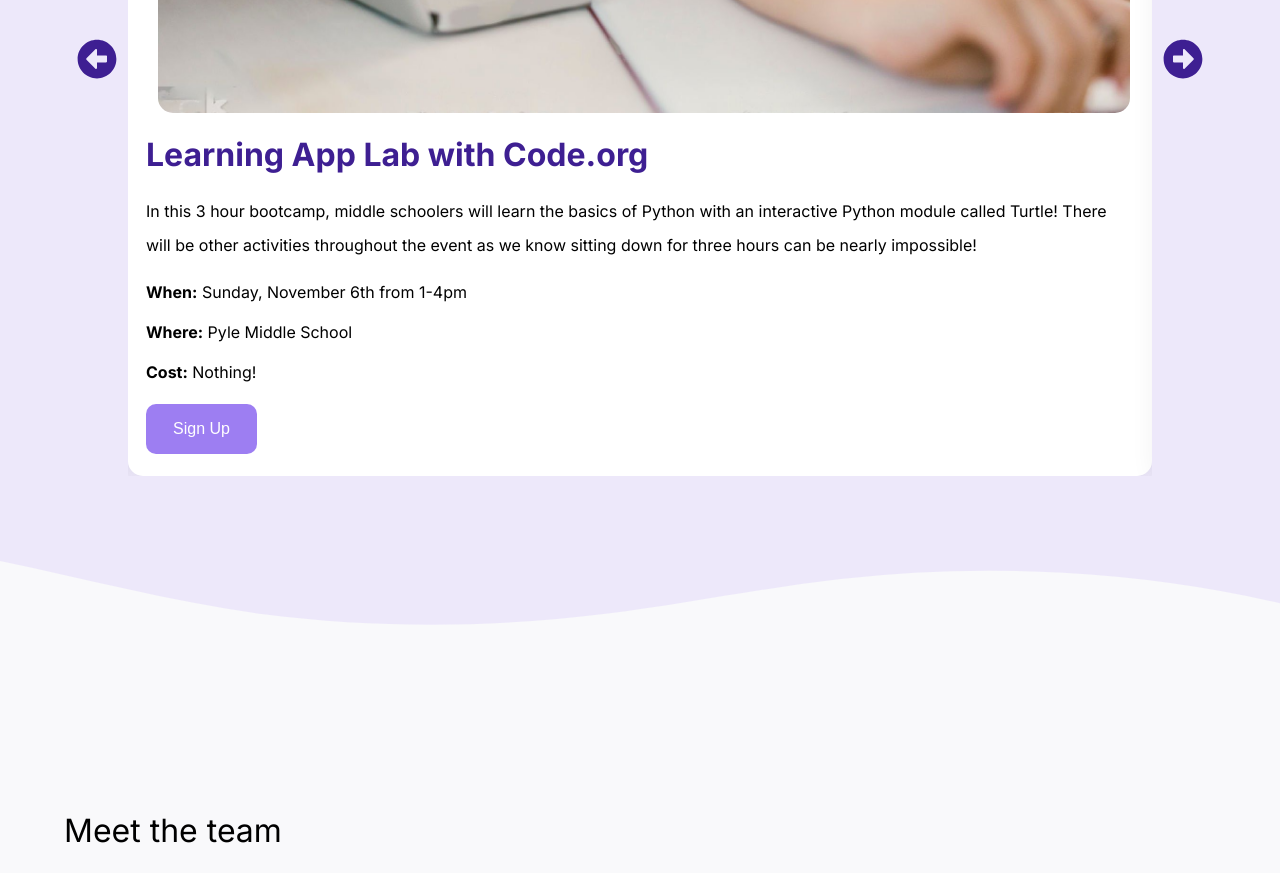
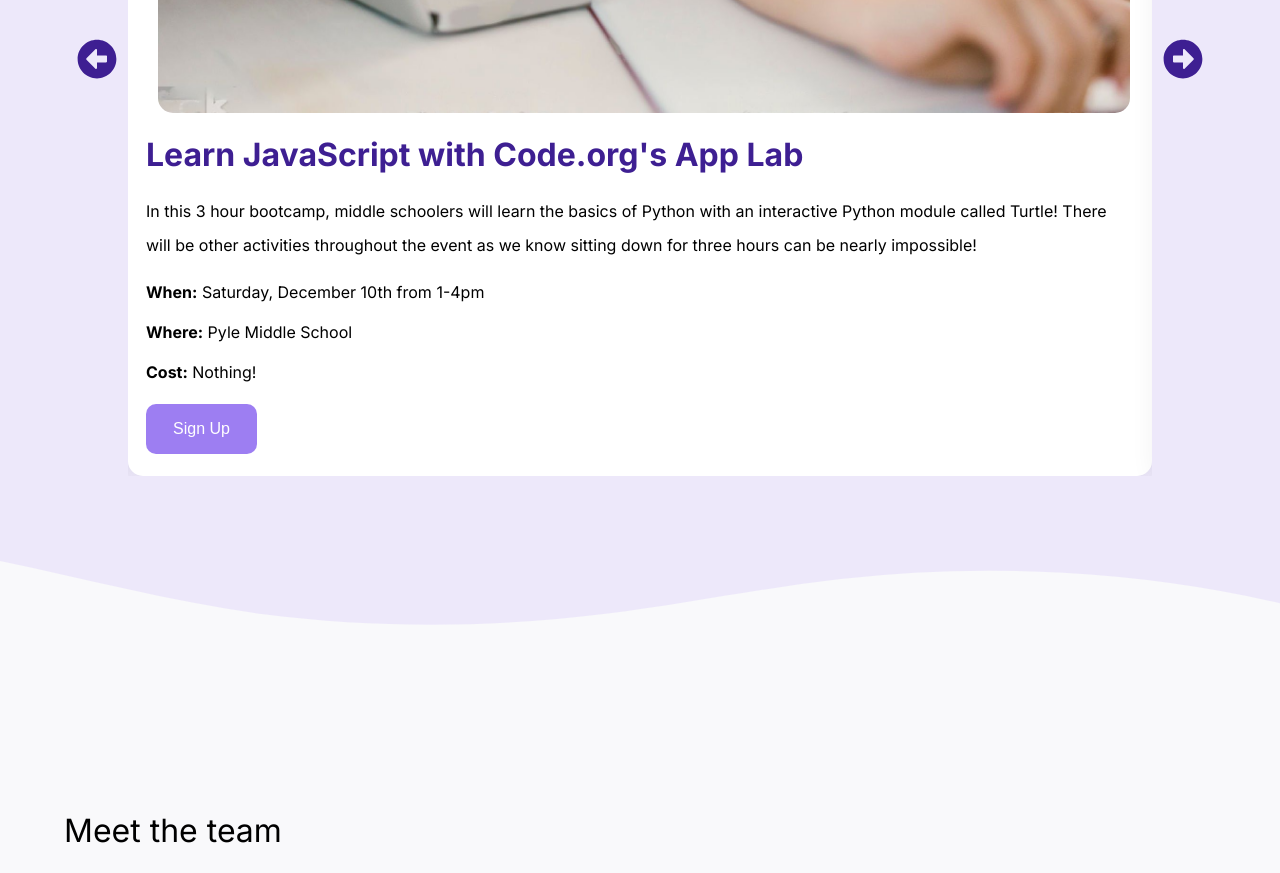
Before and after one commit to RationalChestnut/CodeUp, a React (Create React App) app: page / in a window 1280 px wide. Shown: the part 1275-2148 px from the top of the page. Built offline with nearby package versions, Linux system fonts and the light colour scheme.

Commit message:
Event updates

```diff
--- a/src/data/events.js
+++ b/src/data/events.js
@@ -6,15 +6,15 @@
 const events = [
   {
     id: 0,
-    title: "Learning App Lab with Code.org",
+    title: "Learn JavaScript with Code.org's App Lab",
     description:
       "In this 3 hour bootcamp, middle schoolers will learn the basics of Python with an interactive Python module called Turtle! There will be other activities throughout the event as we know sitting down for three hours can be nearly impossible!",
-    when: "Sunday, November 6th from 1-4pm",
+    when: "Saturday, December 10th from 1-4pm",
     where: "Pyle Middle School",
     cost: 0,
-    signupLink: "https://forms.gle/vb6Ud5dUJ5Nj1u4d8",
-    startTime: new Date(2022, 11, 6, 13),
-    endTime: new Date(2022, 11, 6, 16),
+    signupLink: "https://forms.gle/bsKTpkpZG8J1FxgT6",
+    startTime: new Date(2022, 11, 11, 13),
+    endTime: new Date(2022, 11, 11, 16),
     images: [event],
   },
   {
```
